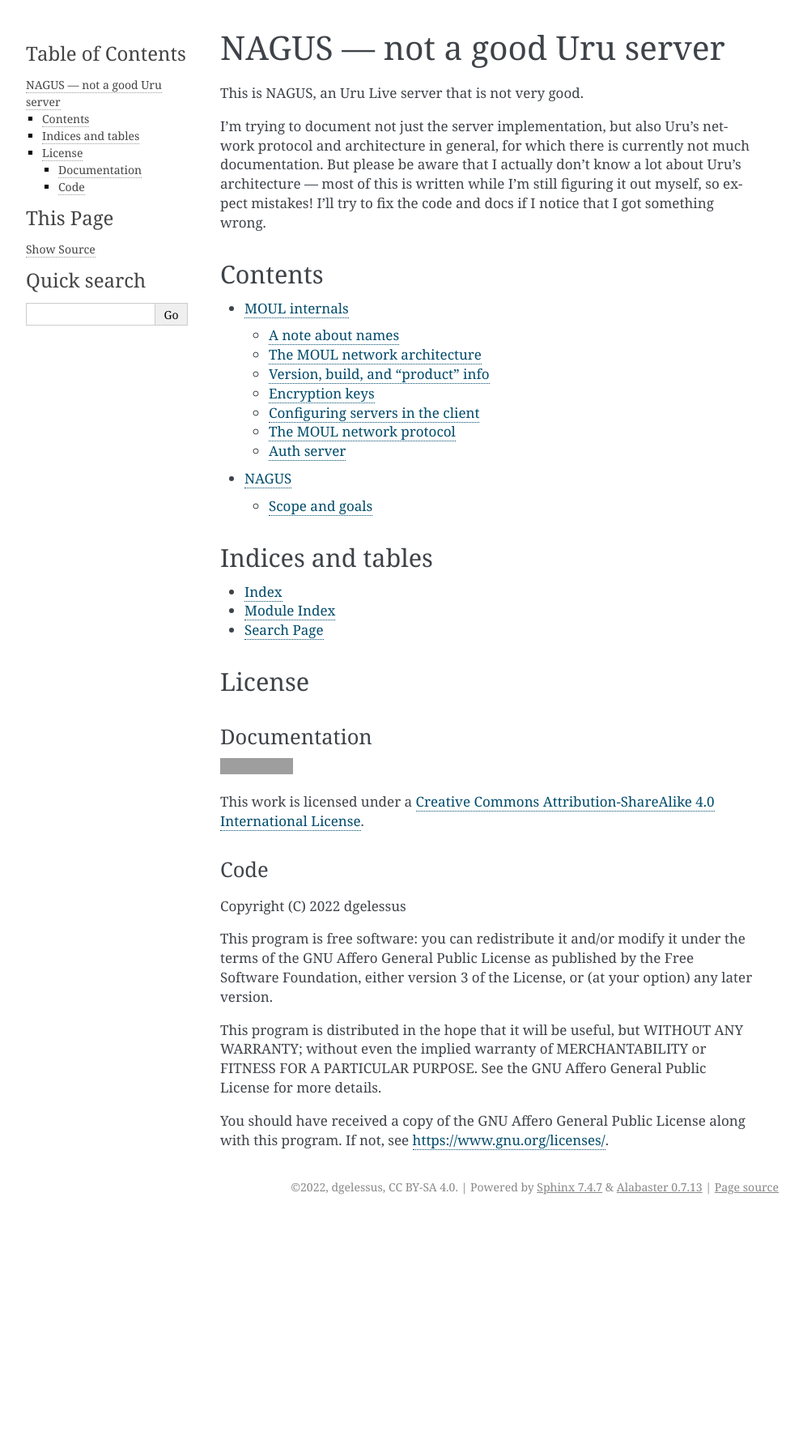
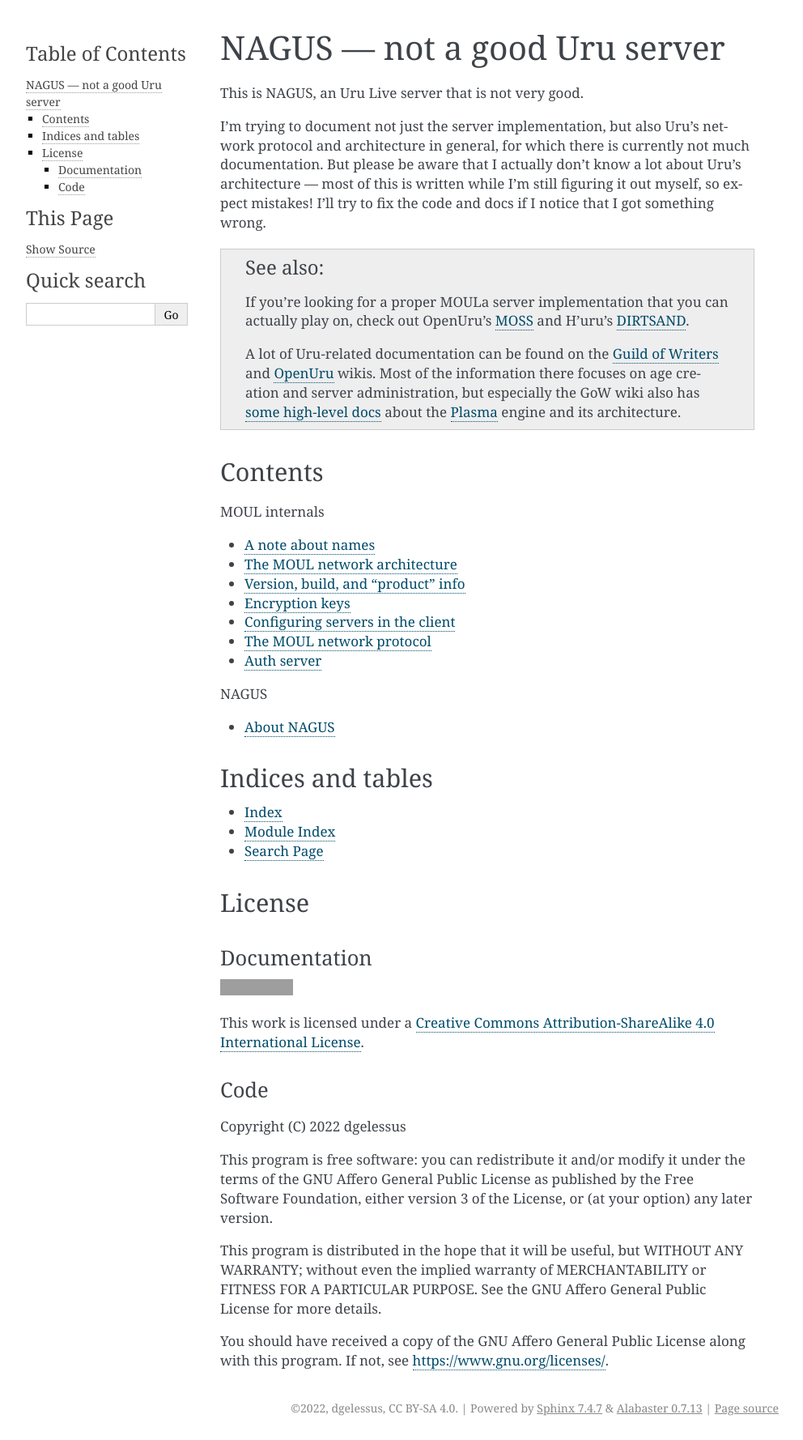
Before and after one commit to dgelessus/NAGUS, a Sphinx documentation site: the page built from docs/index.rst, in a window 1280 px wide. Shown: the whole page at 81% size, without its empty margins (148-1140 px from the left). Built offline with Sphinx 7.4.7, drawn with Linux system fonts in a browser that asks for light colours; before the commit the page ends 1505 px from its top, so only the background shows below that; grey boxes are pictures that could not be loaded.

Commit message:
Reorganize documentation structure to show more at top level
Previously the top-level navigation/outline/TOC only showed two pages,
"MOUL internals" and "NAGUS", and the subpages only became visible when
you clicked on one of the two pages. Now all the subpages are visible
right away.

```diff
--- a/docs/index.rst
+++ b/docs/index.rst
@@ -11,13 +11,34 @@
 so expect mistakes!
 I'll try to fix the code and docs if I notice that I got something wrong.
 
+.. seealso::
+
+   If you're looking for a proper MOULa server implementation that you can actually play on,
+   check out OpenUru's `MOSS <https://wiki.openuru.org/index.php/MOSS>`__ and H'uru's `DIRTSAND <https://guildofwriters.org/wiki/DIRTSAND>`__.
+
+   A lot of Uru-related documentation can be found on the `Guild of Writers <https://www.guildofwriters.org/wiki/>`__ and `OpenUru <https://wiki.openuru.org/>`__ wikis.
+   Most of the information there focuses on age creation and server administration,
+   but especially the GoW wiki also has `some high-level docs <https://www.guildofwriters.org/wiki/Plasma>`__ about the :ref:`Plasma <plasma>` engine and its architecture.
+
 Contents
 --------
 
 .. toctree::
-   :maxdepth: 2
+   :maxdepth: 1
+   :caption: MOUL internals
 
-   uru/index
+   uru/names
+   uru/architecture
+   uru/product_id
+   uru/encryption_keys
+   uru/server_config
+   uru/protocol
+   uru/auth_server
+
+.. toctree::
+   :maxdepth: 1
+   :caption: NAGUS
+
    nagus
 
 Indices and tables
--- a/docs/nagus.rst
+++ b/docs/nagus.rst
@@ -1,5 +1,5 @@
-NAGUS
-=====
+About NAGUS
+===========
 
 NAGUS is (one day supposed to be) an Uru Live server.
 It is currently a work in progress and still *extremely* incomplete ---
```
Also changed, not shown: docs/uru/index.rst (deleted, +0 -22 lines).
